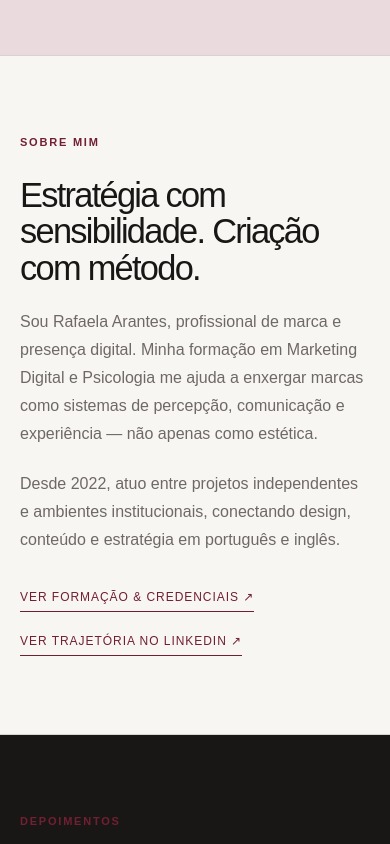
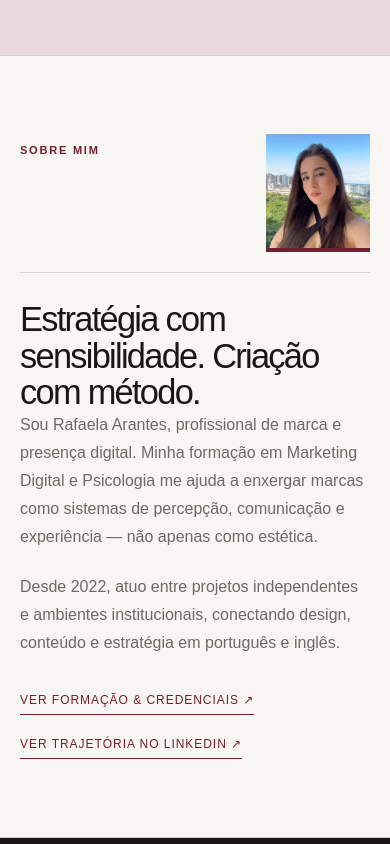
Before and after one commit to rafaarantess/portfolio-rafaela, a Next.js app: page / in a window 390 px wide. Shown: the part 4100-4944 px from the top of the page. Built offline with nearby package versions, Linux system fonts and the light colour scheme.

Commit message:
Add files via upload

```diff
--- a/app/contato/page.tsx
+++ b/app/contato/page.tsx
@@ -11,7 +11,7 @@ function EnvelopeIcon() {
 }
 
 function WhatsAppIcon() {
-  return <svg viewBox="0 0 64 64" aria-hidden="true"><path d="M31.9 7.5a24.4 24.4 0 0 0-20.8 37.1L7.6 57.5l13.2-3.5a24.4 24.4 0 1 0 11.1-46.5Z"/><path d="M22 19c2 13 10 21 23 23l4-6-8-4-3 4c-5-2-8-5-10-10l4-3-4-8-6 4Z"/></svg>;
+  return <svg viewBox="0 0 64 64" aria-hidden="true"><path d="M31.9 7.5a24.4 24.4 0 0 0-20.8 37.1L7.6 57.5l13.2-3.5a24.4 24.4 0 1 0 11.1-46.5Z"/><path className="whatsappHandset" d="M22.7 17.4c1.1-1 2.7-.7 3.4.6l3.7 7c.5 1 .3 2.1-.5 2.9l-2.4 2.3c2.3 5.3 6.4 9.4 11.7 11.7l2.3-2.4c.8-.8 1.9-1 2.9-.5l7 3.7c1.3.7 1.6 2.3.6 3.4l-2.1 2.2c-1.8 1.9-4.5 2.7-7 2-13.8-4-24.6-14.8-28.6-28.6-.7-2.5.1-5.2 2-7l2.2-2.1Z"/></svg>;
 }
 
 export default function Contato() {
--- a/app/en/contact/page.tsx
+++ b/app/en/contact/page.tsx
@@ -11,7 +11,7 @@ function EnvelopeIcon() {
 }
 
 function WhatsAppIcon() {
-  return <svg viewBox="0 0 64 64" aria-hidden="true"><path d="M31.9 7.5a24.4 24.4 0 0 0-20.8 37.1L7.6 57.5l13.2-3.5a24.4 24.4 0 1 0 11.1-46.5Z"/><path d="M22 19c2 13 10 21 23 23l4-6-8-4-3 4c-5-2-8-5-10-10l4-3-4-8-6 4Z"/></svg>;
+  return <svg viewBox="0 0 64 64" aria-hidden="true"><path d="M31.9 7.5a24.4 24.4 0 0 0-20.8 37.1L7.6 57.5l13.2-3.5a24.4 24.4 0 1 0 11.1-46.5Z"/><path className="whatsappHandset" d="M22.7 17.4c1.1-1 2.7-.7 3.4.6l3.7 7c.5 1 .3 2.1-.5 2.9l-2.4 2.3c2.3 5.3 6.4 9.4 11.7 11.7l2.3-2.4c.8-.8 1.9-1 2.9-.5l7 3.7c1.3.7 1.6 2.3.6 3.4l-2.1 2.2c-1.8 1.9-4.5 2.7-7 2-13.8-4-24.6-14.8-28.6-28.6-.7-2.5.1-5.2 2-7l2.2-2.1Z"/></svg>;
 }
 
 export default function Contact() {
--- a/app/en/page.tsx
+++ b/app/en/page.tsx
@@ -12,7 +12,7 @@ export default function HomeEn(){return <main>
   <section className="heroClean"><p className="eyebrow">Brand strategy · design · content</p><h1>I turn ideas into clear, relevant and memorable brands.</h1><div className="heroIntro"><p>Strategy, design and content for brands that want to communicate with clarity and personality.</p><a className="button" href="#projects">Explore my work</a></div></section>
   <section className="section" id="projects"><div className="sectionHeading"><p className="eyebrow">Selected projects</p><h2>Purposeful work, from strategy to delivery.</h2></div><div className="projectGrid">{projectsEn.filter(p=>p.featured).map((p,i)=><Link className="projectCard" href={`/en/projects/${p.slug}`} key={p.slug}><div className="projectVisual">{p.coverKind==="pdf"?<iframe src={`${p.cover}#page=1&view=Fit&zoom=page-fit&toolbar=0`} title={`${p.title} project preview`} tabIndex={-1}/>:<img src={p.cover} alt={`${p.title} project`}/>}<span className="viewProject">View case ↗</span></div><div className="projectInfo"><span>{String(i+1).padStart(2,"0")} · {p.category}</span><h3>{p.title}</h3><p>{p.summary}</p></div></Link>)}</div><div className="sectionAction"><Link className="button" href="/en/projects">View all 8 projects</Link></div></section>
   <section className="section servicesClean"><div className="sectionHeading"><p className="eyebrow">How I can help</p><h2>An integrated perspective for building presence.</h2></div><div className="simpleRows"><article><span>01</span><h3>Brand & identity</h3><p>Visual positioning, identity systems and creative direction.</p></article><article><span>02</span><h3>Content & social</h3><p>Strategy, campaigns and content that express the brand’s voice.</p></article><article><span>03</span><h3>Digital experiences</h3><p>Editorial materials, landing pages and digital communication.</p></article></div></section>
-  <section className="section aboutClean" id="about"><div><p className="eyebrow">About me</p><h2>Strategy with sensitivity. Creativity with method.</h2></div><div className="bodyCopy"><p>I’m Rafaela Arantes, a brand and digital presence professional. My background in Digital Marketing and Psychology helps me see brands as systems of perception, communication and experience—not merely aesthetics.</p><p>Since 2022, I have worked across independent projects and institutional environments, connecting design, content and strategy in Portuguese and English.</p><div className="aboutLinks"><Link className="textLink" href="/en/education">Education & credentials ↗</Link><a className="textLink" href="https://linkedin.com/in/rafaelaamelo">Career on LinkedIn ↗</a></div></div></section>
+  <section className="section aboutClean" id="about"><div className="aboutVisual"><p className="eyebrow">About me</p><img className="aboutPortrait" src="/rafaela-arantes.png" alt="Portrait of Rafaela Arantes" /></div><div className="aboutContent"><h2>Strategy with sensitivity. Creativity with method.</h2><div className="bodyCopy"><p>I’m Rafaela Arantes, a brand and digital presence professional. My background in Digital Marketing and Psychology helps me see brands as systems of perception, communication and experience—not merely aesthetics.</p><p>Since 2022, I have worked across independent projects and institutional environments, connecting design, content and strategy in Portuguese and English.</p><div className="aboutLinks"><Link className="textLink" href="/en/education">Education & credentials ↗</Link><a className="textLink" href="https://linkedin.com/in/rafaelaamelo">Career on LinkedIn ↗</a></div></div></div></section>
   <section className="section testimonialPreview"><div className="sectionHeading testimonialHeading"><p className="eyebrow">Testimonials</p><h2>Trust built through every project.</h2><p>Real client feedback, with links to the original reviews.</p></div><div className="previewGrid">{testimonials.map(x=><article key={x.name}><blockquote>“{x.quote}”</blockquote><footer><strong>{x.name}</strong><span>{x.project}</span></footer></article>)}</div><Link className="button buttonLight" href="/en/testimonials">View all 14 testimonials</Link></section>
   <section className="contactClean"><p className="eyebrow">Let’s talk</p><h2>Have an idea or opportunity in mind?</h2><a href="mailto:rafaaranteswork@gmail.com">rafaaranteswork@gmail.com ↗</a></section><footer className="siteFooter"><span>Rafaela Arantes © 2026</span><span>Brand · Design · Content</span></footer>
 </main>}
--- a/app/globals.css
+++ b/app/globals.css
@@ -42,13 +42,17 @@ img{display:block;max-width:100%}
 .simpleRows span{font-size:.7rem;color:var(--accent)}
 .simpleRows h3{margin:0;font-size:1.45rem;font-weight:500;color:var(--accent)}
 .simpleRows p{margin:0;color:var(--muted);line-height:1.6}
-.aboutClean{display:grid;grid-template-columns:1.15fr .85fr;gap:100px}
-.bodyCopy{padding-top:39px}
+.aboutClean{display:grid;grid-template-columns:minmax(300px,.82fr) minmax(0,1.18fr);gap:86px;align-items:start}
+.aboutVisual{display:flex;flex-direction:column}
+.aboutPortrait{width:100%;height:520px;object-fit:cover;object-position:center 28%;border-bottom:7px solid var(--accent)}
+.aboutContent{padding-top:39px}
+.bodyCopy{padding-top:34px;max-width:620px}
 .bodyCopy p{margin:0 0 22px;color:var(--muted);font-size:1rem;line-height:1.75}
 .textLink{display:inline-block;margin-top:12px;padding-bottom:5px;border-bottom:1px solid;font-size:.75rem;text-transform:uppercase;letter-spacing:.08em;color:var(--accent)}
 .aboutLinks{display:flex;flex-direction:column;align-items:flex-start;gap:8px}
 .sectionAction{margin-top:48px;display:flex;justify-content:flex-end}
 .testimonialPreview{background:var(--ink);color:white}
+.testimonialPreview .eyebrow{color:#f4dfe4}
 .testimonialHeading{grid-template-columns:1fr 2fr 1fr}
 .testimonialHeading>p:last-child{color:#aaa;line-height:1.6}
 .previewGrid{display:grid;grid-template-columns:repeat(3,1fr);border-top:1px solid #ffffff3b;border-left:1px solid #ffffff3b;margin-bottom:40px}
@@ -148,6 +152,8 @@ img{display:block;max-width:100%}
 .contactOption:hover{transform:translateY(-4px)}
 .contactIcon{width:66px;height:66px;margin-bottom:38px}
 .contactIcon svg{width:100%;height:100%;fill:none;stroke:currentColor;stroke-width:1.5;stroke-linecap:round;stroke-linejoin:round}
+.contactIcon svg:has(.whatsappHandset){stroke-width:2.6}
+.whatsappHandset{fill:currentColor;stroke:none}
 .contactOption h2{margin:0 0 18px;font-family:Georgia,"Times New Roman",serif;font-size:clamp(2.3rem,3.5vw,3.65rem);font-weight:400;line-height:1;color:inherit}
 .contactOption>span{font-size:1.03rem;letter-spacing:.02em}
 .contactCta{margin-top:62px;padding-bottom:8px;border-bottom:1px solid currentColor;font-size:.78rem;font-weight:700;letter-spacing:.16em;text-transform:uppercase}
@@ -159,7 +165,7 @@ img{display:block;max-width:100%}
   .heroClean,.section,.contactClean,.pageHero,.allTestimonials{padding-left:20px;padding-right:20px}
   .heroClean{padding-top:72px;padding-bottom:80px}
   .heroClean h1{font-size:2.85rem}
-  .heroIntro,.sectionHeading,.testimonialHeading,.aboutClean{grid-template-columns:1fr;gap:28px}
+  .heroIntro,.sectionHeading,.testimonialHeading{grid-template-columns:1fr;gap:28px}
   .section{padding-top:78px;padding-bottom:78px}
   .sectionHeading{margin-bottom:40px}
   .projectGrid{grid-template-columns:1fr;gap:48px}
@@ -167,7 +173,11 @@ img{display:block;max-width:100%}
   .viewProject{opacity:1;transform:none}
   .simpleRows article{grid-template-columns:44px 1fr}
   .simpleRows p{grid-column:2}
-  .aboutClean{gap:22px}
+  .aboutClean{grid-template-columns:1fr;gap:28px}
+  .aboutVisual{display:grid;grid-template-columns:1fr 104px;gap:18px;align-items:start;border-bottom:1px solid var(--line);padding-bottom:20px}
+  .aboutVisual .eyebrow{margin:8px 0 0}
+  .aboutPortrait{grid-column:2;width:104px;height:118px;object-position:center 24%;border-bottom:4px solid var(--accent)}
+  .aboutContent{padding-top:0}
   .bodyCopy{padding-top:0}
   .previewGrid{grid-template-columns:1fr}
   .previewGrid article{min-height:230px}
--- a/app/page.tsx
+++ b/app/page.tsx
@@ -65,14 +65,17 @@ export default function Home() {
     </section>
 
     <section className="section aboutClean" id="sobre">
-      <div>
+      <div className="aboutVisual">
         <p className="eyebrow">Sobre mim</p>
+        <img className="aboutPortrait" src="/rafaela-arantes.png" alt="Retrato de Rafaela Arantes" />
+      </div>
+      <div className="aboutContent">
         <h2>Estratégia com sensibilidade. Criação com método.</h2>
-      </div>
-      <div className="bodyCopy">
-        <p>Sou Rafaela Arantes, profissional de marca e presença digital. Minha formação em Marketing Digital e Psicologia me ajuda a enxergar marcas como sistemas de percepção, comunicação e experiência — não apenas como estética.</p>
-        <p>Desde 2022, atuo entre projetos independentes e ambientes institucionais, conectando design, conteúdo e estratégia em português e inglês.</p>
-        <div className="aboutLinks"><Link className="textLink" href="/formacao">Ver formação & credenciais ↗</Link><a className="textLink" href="https://linkedin.com/in/rafaelaamelo">Ver trajetória no LinkedIn ↗</a></div>
+        <div className="bodyCopy">
+          <p>Sou Rafaela Arantes, profissional de marca e presença digital. Minha formação em Marketing Digital e Psicologia me ajuda a enxergar marcas como sistemas de percepção, comunicação e experiência — não apenas como estética.</p>
+          <p>Desde 2022, atuo entre projetos independentes e ambientes institucionais, conectando design, conteúdo e estratégia em português e inglês.</p>
+          <div className="aboutLinks"><Link className="textLink" href="/formacao">Ver formação & credenciais ↗</Link><a className="textLink" href="https://linkedin.com/in/rafaelaamelo">Ver trajetória no LinkedIn ↗</a></div>
+        </div>
       </div>
     </section>
 
```
Also changed, not shown: public/rafaela-arantes.png (added).
